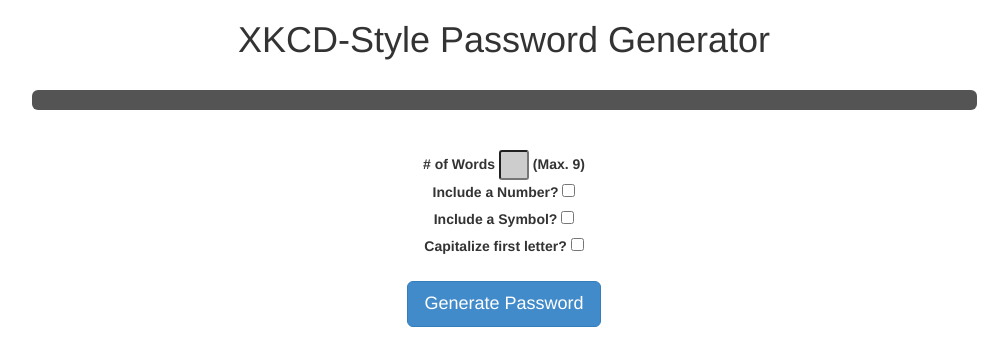
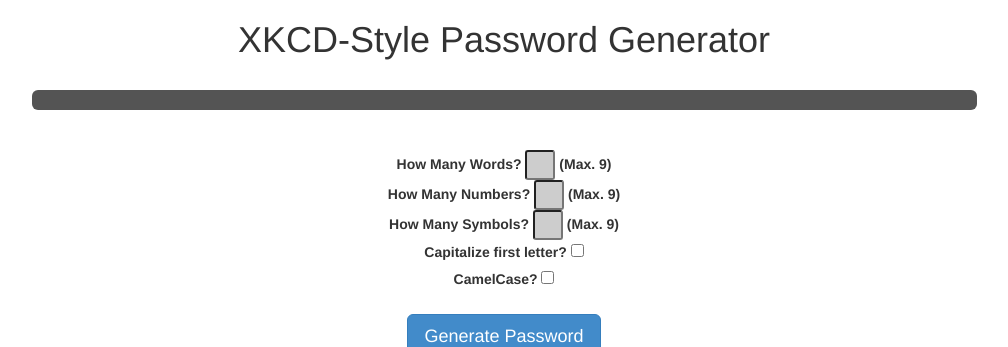
Before and after one commit to harrisonmuskat/P2, a PHP site: page / in a window 1280 px wide. Shown: the top 347 px of the page, without its empty margins (136-1144 px from the left). Run offline with PHP 8.4, Linux system fonts and the light colour scheme; data that the repository does not hold is empty.

Commit message:
Made it look nice

```diff
--- a/index.php
+++ b/index.php
@@ -35,15 +35,23 @@
 		<div class = 'col-md-6 col-md-offset-3 text-center'>
 			<p>
 				<form method = 'POST' action = 'index.php'>
-					<label for='words'># of Words</label>
+					<label for='words'>How Many Words?</label>
 						<input class = 'input-sm input-width input' type='text' name='words' id='words' maxlength = 1 value=''>
 						<label for = 'words'>(Max. 9)</label> <br>
-					<label for='number'>Include a Number?</label>
-						<input type = 'checkbox' name = 'number' id = 'number'> <br>
-					<label for='symbol'>Include a Symbol?</label>
-						<input type = 'checkbox' name = 'symbol' id = 'symbol'> <br>
+
+					<label for='number'>How Many Numbers?</label>
+						<input class = 'input-sm input-width input' type='text' name='number' id='number' maxlength = 1 value=''>
+						<label for = 'number'>(Max. 9)</label> <br>
+
+					<label for='symbol'>How Many Symbols?</label>
+						<input class = 'input-sm input-width input' type='text' name='symbol' id='symbol' maxlength = 1 value=''>
+						<label for = 'symbol'>(Max. 9)</label> <br>
+
 					<label for='uppercase'>Capitalize first letter?</label>
-						<input type = 'checkbox' name = 'uppercase' id = 'uppercase'> <br><br>
+						<input type = 'checkbox' name = 'uppercase' id = 'uppercase'> <br>
+
+					<label for='camelcase'>CamelCase?</label>
+						<input type = 'checkbox' name = 'camelcase' id = 'camelcase'> <br><br>
 
 					<input type='submit' class='btn btn-primary btn-lg' value='Generate Password'>
 				</form>
@@ -51,6 +59,13 @@
 		</div>
 	</div>
 
+	<div class = 'row'>
+		<div class = 'col-md-8 col-md-offset-2'>
+			<p> Where it all began: </p>
+			<a href = 'http://xkcd.com/936/' target = '_blank'> <img src = 'http://imgs.xkcd.com/comics/password_strength.png' alt = 'XKCD 936' /> </a>
+		</div>
+	</div>
+
 </body>
 
 </html>
```
